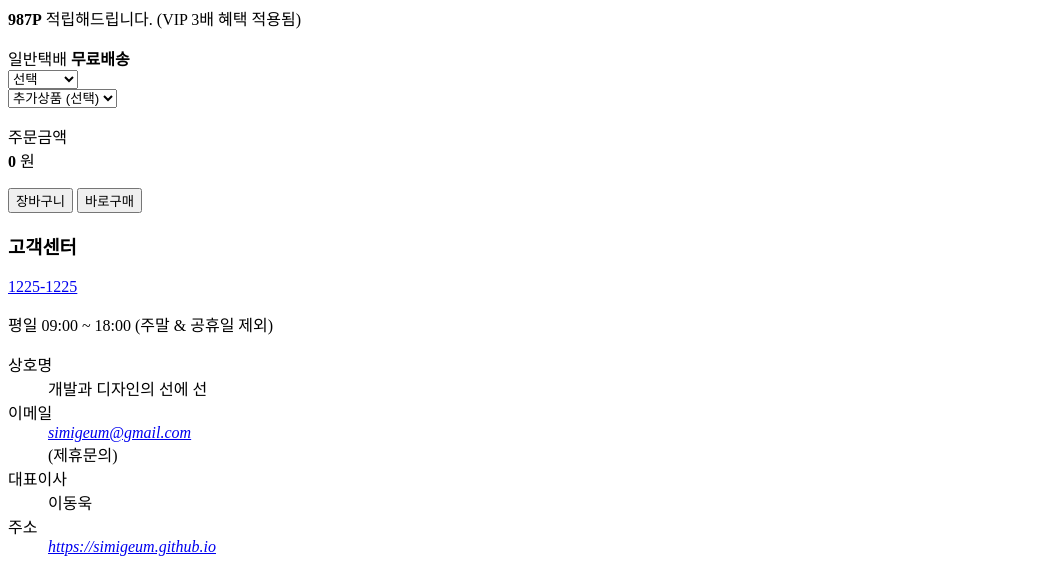
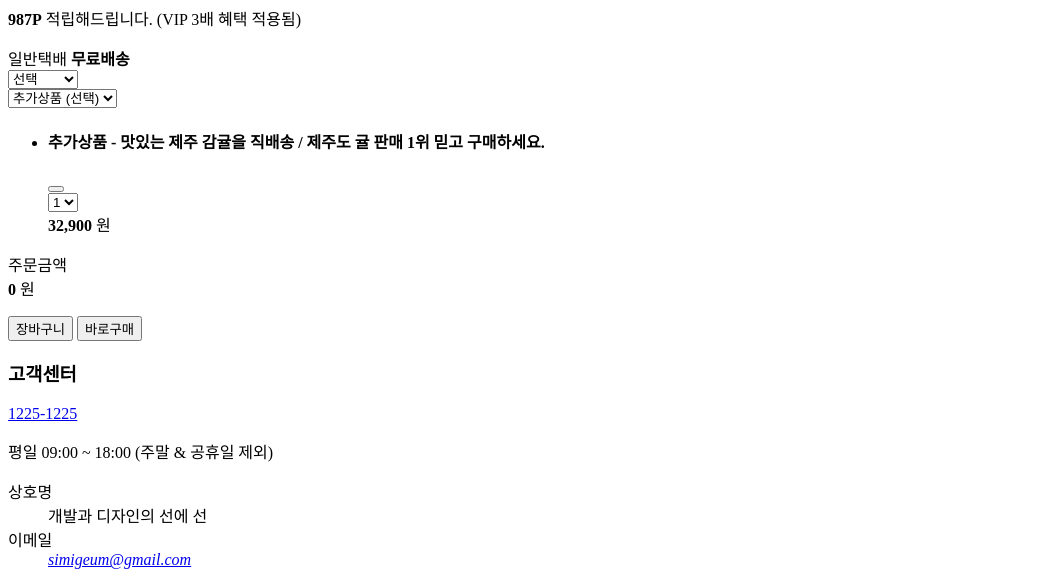
Before and after one commit to pendato23/sunset-house, a website: page index.html in a window 1280 px wide. Shown: the part 7200-7771 px from the top of the page, without its empty margins (0-1063 px from the left). Drawn offline with nearby package versions, Linux system fonts and the light colour scheme.

Commit message:
🚧 Mark up checkout-related elements

```diff
--- a/index.html
+++ b/index.html
@@ -474,6 +474,48 @@
                 </div>
               </div>
 
+              <div class="order-checkouts">
+                <ul class="checkout-list">
+                  <li class="checkout-item">
+                    <div class="checkout-card">
+                      <header class="checkout-header">
+                        <h4 class="checkout-title">
+                          추가상품 - 맛있는 제주 감귤을 직배송 / 제주도 귤 판매
+                          1위 믿고 구매하세요.
+                        </h4>
+                        <button
+                          class="close-button"
+                          type="button"
+                          aria-label="해당 상품을 삭제하기"
+                        >
+                          <i class="ic-close" aria-hidden></i>
+                        </button>
+                      </header>
+
+                      <footer class="checkoup-footer">
+                        <div class="checkout-select">
+                          <select id="checkout-item-1">
+                            <option value="1">1</option>
+                            <option value="2">2</option>
+                            <option value="3">3</option>
+                            <option value="4">4</option>
+                            <option value="5">5</option>
+                          </select>
+                          <i class="ic-caret"></i>
+                        </div>
+
+                        <output class="checkout-output" for="checkout-item-1">
+                          <div class="price-16">
+                            <strong class="amount">32,900</strong>
+                            <span class="currency">원</span>
+                          </div>
+                        </output>
+                      </footer>
+                    </div>
+                  </li>
+                </ul>
+              </div>
+
               <dl class="order-summary">
                 <dt>주문금액</dt>
                 <dt>
```
